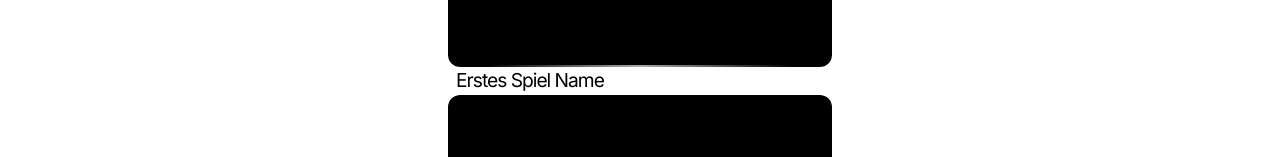
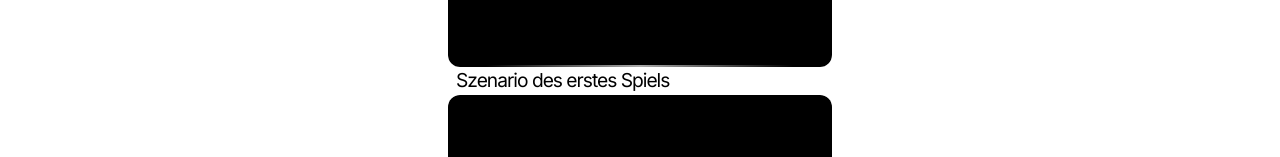
Before and after one commit to TownOfGoog/ultimatumSpiel, a React (Create React App) app in the folder frontend/: page /create in a window 1280 px wide. Shown: the part 368-525 px from the top of the page. Built offline with nearby package versions, Linux system fonts and the light colour scheme; no server answers.

Commit message:
fix: name change from 'Name' to 'Szenario'

```diff
--- a/frontend/src/pages/createGame.jsx
+++ b/frontend/src/pages/createGame.jsx
@@ -42,7 +42,7 @@ export default function CreateGame() {
         </FormControl>
 
         <MyInput
-            label="Erstes Spiel Name"
+            label="Szenario des erstes Spiels"
             value={game_name}
             setValue={setGameName}
           />
--- a/frontend/src/pages/playingHost.jsx
+++ b/frontend/src/pages/playingHost.jsx
@@ -200,7 +200,7 @@ export default function PlayingHost() {
             {game.state.offer_phase === 'wait' && game.state.total_player_count !== 0 ?
               //when everyone has given their answer, show buttons to continue game
               <>
-                <MyButton sx={{width: 'auto', padding: '0.8em'}} onClick={() => {game.new_game(prompt('Name des neuen Spieles'))}}>
+                <MyButton sx={{width: 'auto', padding: '0.8em'}} onClick={() => {game.new_game(prompt('Szenario des neuen Spieles'))}}>
                   Neues Spiel
                 </MyButton>
                 <MyButton sx={{width: 'auto', padding: '0.8em'}} onClick={() => {game.new_round()}}>
```
